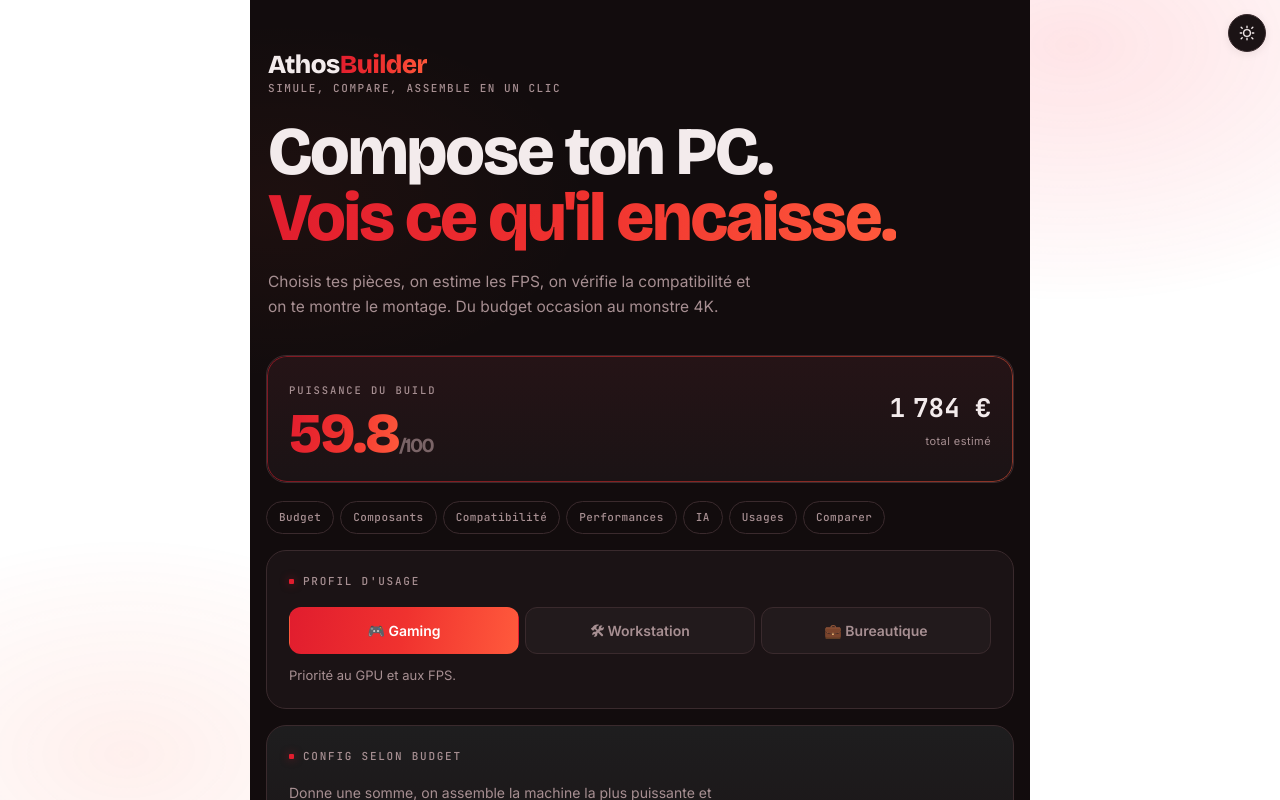
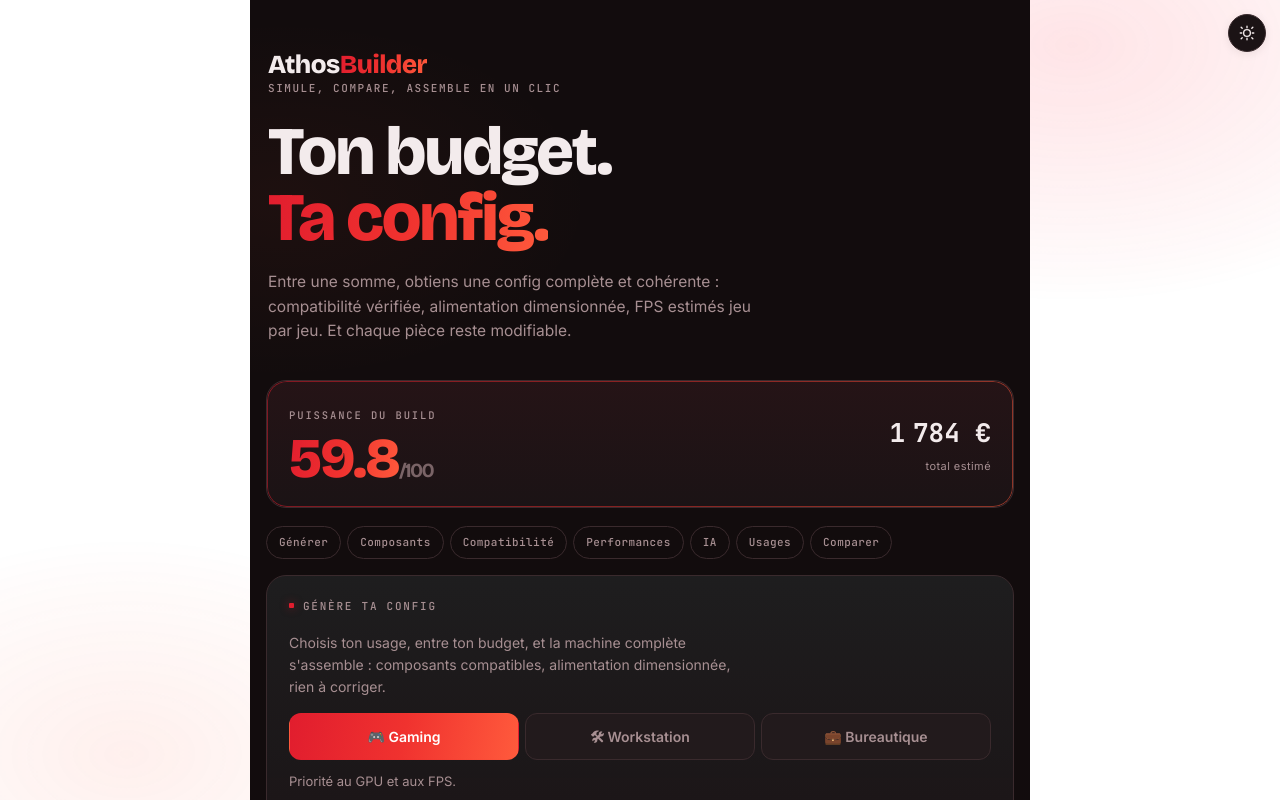
Before and after one commit to AthosBuilder/athos-builder, a React (Vite) app: page / in a window 1280 px wide. Shown: the top 800 px of the page. Built offline with nearby package versions, Linux system fonts and the light colour scheme.

Commit message:
Update App.jsx

```diff
--- a/App.jsx
+++ b/App.jsx
@@ -250,7 +250,7 @@ section[id]{scroll-margin-top:16px}
 .prof-switch button.on{background:var(--grad);color:#fff;border-color:transparent}
 .prof-switch button:not(.on):hover{border-color:var(--dim);color:var(--text)}
 .prof-switch button:focus-visible{outline:2px solid var(--iris);outline-offset:2px}
-.prof-hint{color:var(--muted);font-size:13px;margin-top:12px;line-height:1.5}
+.prof-hint{color:var(--muted);font-size:13px;margin-top:12px;margin-bottom:18px;line-height:1.5}
 
 /* ── Panneau budget ── */
 .budget-panel{background:linear-gradient(180deg,rgba(79,224,208,.05),transparent),var(--panel)}
@@ -1446,8 +1446,8 @@ export default function App() {
       <div className="ambient" aria-hidden="true" />
       <header className="hero">
         <div className="brand"><span className="brand-name">Athos<span className="g">Builder</span></span><span className="brand-tag">simule, compare, assemble en un clic</span></div>
-        <h1>Compose ton PC.<br /><span className="g">Vois ce qu'il encaisse.</span></h1>
-        <p className="sub">Choisis tes pièces, on estime les FPS, on vérifie la compatibilité et on te montre le montage. Du budget occasion au monstre 4K.</p>
+        <h1>Ton budget.<br /><span className="g">Ta config.</span></h1>
+        <p className="sub">Entre une somme, obtiens une config complète et cohérente : compatibilité vérifiée, alimentation dimensionnée, FPS estimés jeu par jeu. Et chaque pièce reste modifiable.</p>
       </header>
 
       <div className="readout">
@@ -1462,23 +1462,19 @@ export default function App() {
       </div>
 
       <nav className="toc" aria-label="Sommaire">
-        <a href="#s-budget">Budget</a><a href="#s-parts">Composants</a><a href="#s-compat">Compatibilité</a>
+        <a href="#s-budget">Générer</a><a href="#s-parts">Composants</a><a href="#s-compat">Compatibilité</a>
         <a href="#s-perf">{isPro ? "Calcul" : "Performances"}</a><a href="#s-ai">IA</a><a href="#s-uses">Usages</a><a href="#s-compare">Comparer</a>
       </nav>
 
-      <section className="panel prof-panel">
-        <h2 className="panel-title">Profil d'usage</h2>
+      <section className="panel budget-panel" id="s-budget">
+        <h2 className="panel-title">Génère ta config</h2>
+        <p className="budget-sub">Choisis ton usage, entre ton budget, et la machine complète s'assemble : composants compatibles, alimentation dimensionnée, rien à corriger.</p>
         <div className="prof-switch" role="tablist" aria-label="Profil d'usage">
           {[["gaming","🎮 Gaming"],["workstation","🛠 Workstation"],["bureautique","💼 Bureautique"]].map(([id,lbl]) => (
             <button key={id} role="tab" aria-selected={profile===id} className={profile===id?"on":""} onClick={() => setProfile(id)}>{lbl}</button>
           ))}
         </div>
         <p className="prof-hint">{profile==="gaming" ? "Priorité au GPU et aux FPS." : profile==="workstation" ? "Priorité aux cœurs CPU, à la RAM et à la VRAM. Matériel pro inclus." : "Machine sobre, silencieuse et économique pour le quotidien."}</p>
-      </section>
-
-      <section className="panel budget-panel" id="s-budget">
-        <h2 className="panel-title">Config selon budget</h2>
-        <p className="budget-sub">Donne une somme, on assemble la machine la plus puissante et équilibrée qui rentre dedans.</p>
         <div className="budget-row">
           <div className="budget-input">
             <input type="number" inputMode="numeric" min="100" step="50" value={budget}
```
